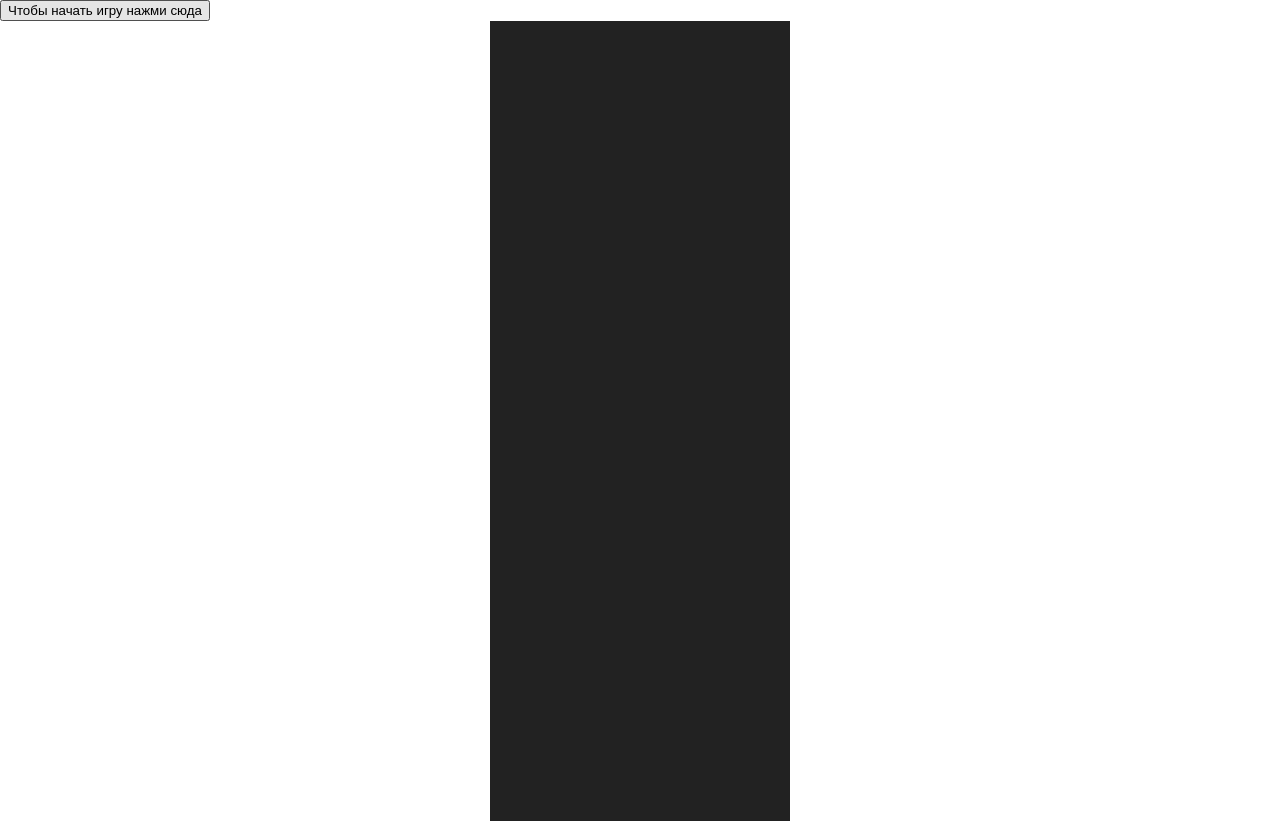
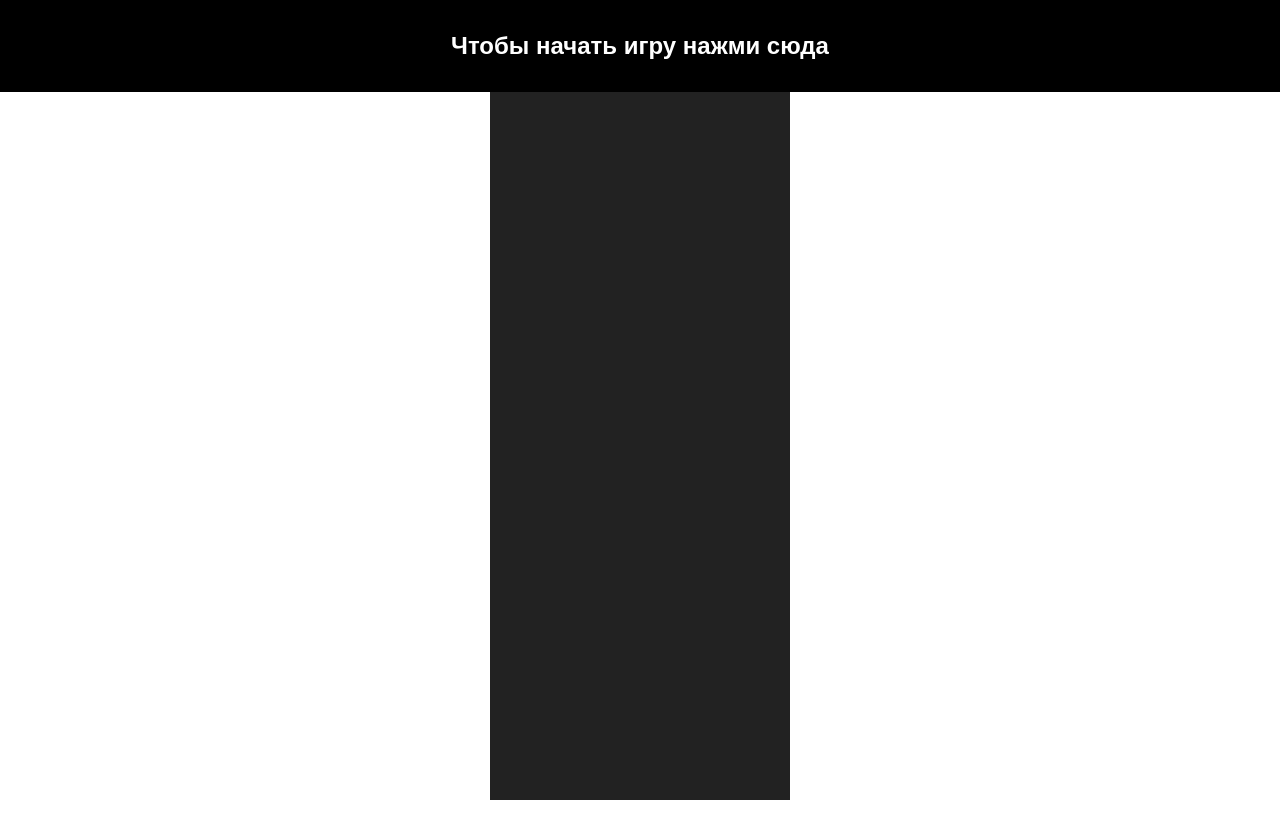
Before and after one commit to koktebelkrim/NeedForJS, a plain HTML site: page index.html in a window 1280 px wide. After the commit the page ends 800 px from the top, so only its background shows below. Drawn offline with Linux system fonts and the light colour scheme.

Commit message:
Урок 3

```diff
--- a/script.js
+++ b/script.js
@@ -26,7 +26,8 @@ function getQuantityElements(heightElement) {
 
 function startGame() {
     start.classList.add('hide');
-
+    gameArea.innerHTML = '';
+    setting.score = 0;
     for(let i = 0; i < getQuantityElements(100); i++) {
         const line = document.createElement('div');
         line.classList.add('line');
@@ -47,6 +48,9 @@ function startGame() {
 
     setting.start = true;
     gameArea.appendChild(car);
+    car.style.left = gameArea.offsetWidth / 2 - car.offsetWidth / 2;
+    car.style.top = 'auto';
+    car.style.bottom = '10px';
     setting.x     = car.offsetLeft;
     setting.y     = car.offsetTop;
     requestAnimationFrame(playGame);
@@ -54,6 +58,8 @@ function startGame() {
 
 function playGame() {
     if (setting.start) {
+        setting.score += setting.speed;
+        score.innerHTML = 'SCORE<br>' + setting.score;
         moveRoad();
         moveEnemy();
         if(keys.ArrowLeft && setting.x > 0) {
@@ -81,7 +87,6 @@ function playGame() {
 
 function startRun(event) {
     event.preventDefault()
-    console.log(event.key);
     keys[event.key] = true;
 }
 
@@ -105,6 +110,19 @@ function moveRoad() {
 function moveEnemy() {
     let enemy = document.querySelectorAll('.enemy');
     enemy.forEach(function(item) {
+        let carRect   = car.getBoundingClientRect();
+        let enemyRect = item.getBoundingClientRect();
+
+        if(carRect.top <= enemyRect.bottom
+           && carRect.right >= enemyRect.left
+           && carRect.left <= enemyRect.right
+           && carRect.bottom >= enemyRect.top) {
+            setting.start = false;
+            console.warn('DTP')
+            start.classList.remove('hide')
+            start.style.top = score.offsetHeight;
+        }
+
         item.y += setting.speed / 2;
         item.style.top = item.y + 'px';
 
--- a/style.css
+++ b/style.css
@@ -55,8 +55,6 @@ table {
     height: 120px;
     background: transparent url('car-textures/VAZ2105.png') center / cover no-repeat;
     position: absolute;
-    left: 125px;
-    bottom: 10px;
 }
 
 .gameArea {
@@ -75,3 +73,36 @@ table {
     background: #fff;
     left: 145px;
 }
+
+.start {
+    position: absolute;
+    left: 0;
+    top: 0;
+    width: 100%;
+    margin: 0;
+    padding: 2rem 0;
+    text-align: center;
+    z-index: 200;
+    color: #fff;
+    font-size: 1.5rem;
+    background: #000;
+    cursor: pointer;
+    font-family: sans-serif;
+    font-weight: 700;
+    border: none;
+}
+
+.score {
+    position: absolute;
+    top: 0;
+    left: 0;
+    width: 100%;
+    background: #000;
+    padding: 1rem 0;
+    z-index: 200;
+    font-size: 1.5rem;
+    color: skyblue;
+    text-align: center;
+    font-family: sans-serif;
+    font-weight: 500;
+}
```
